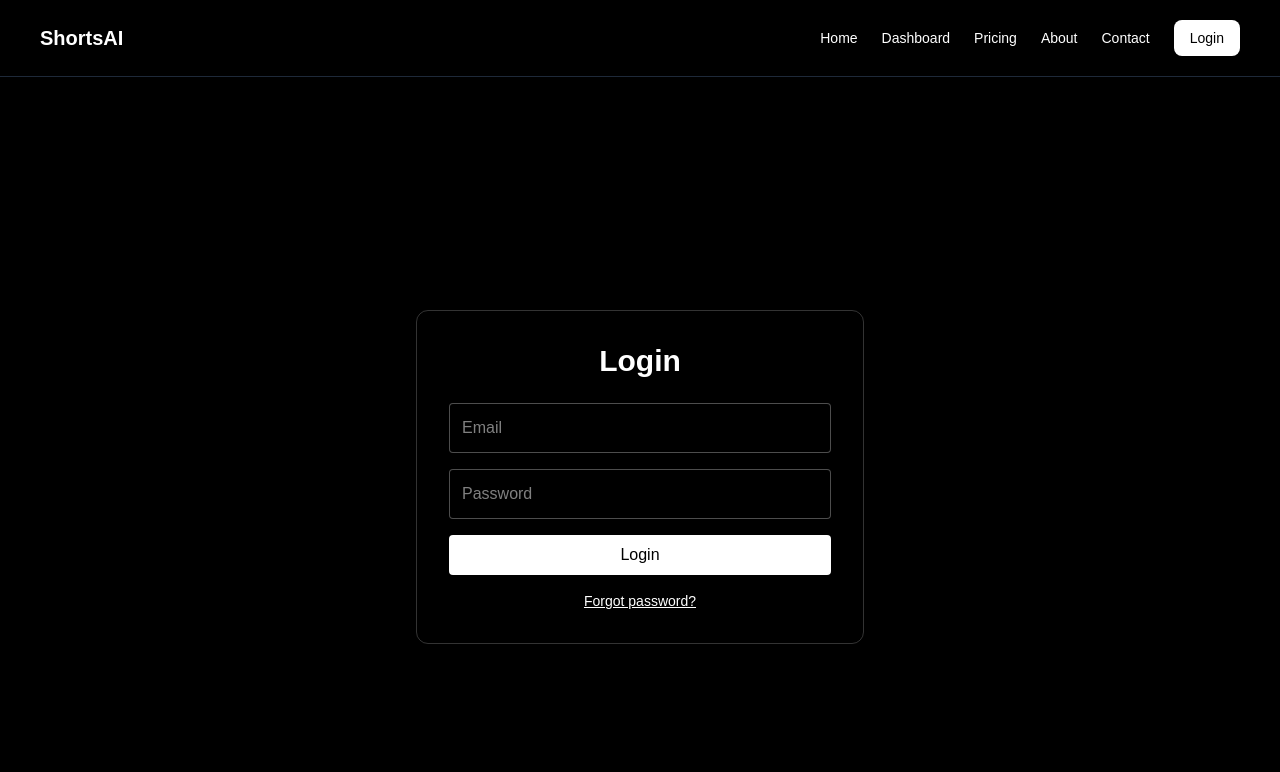
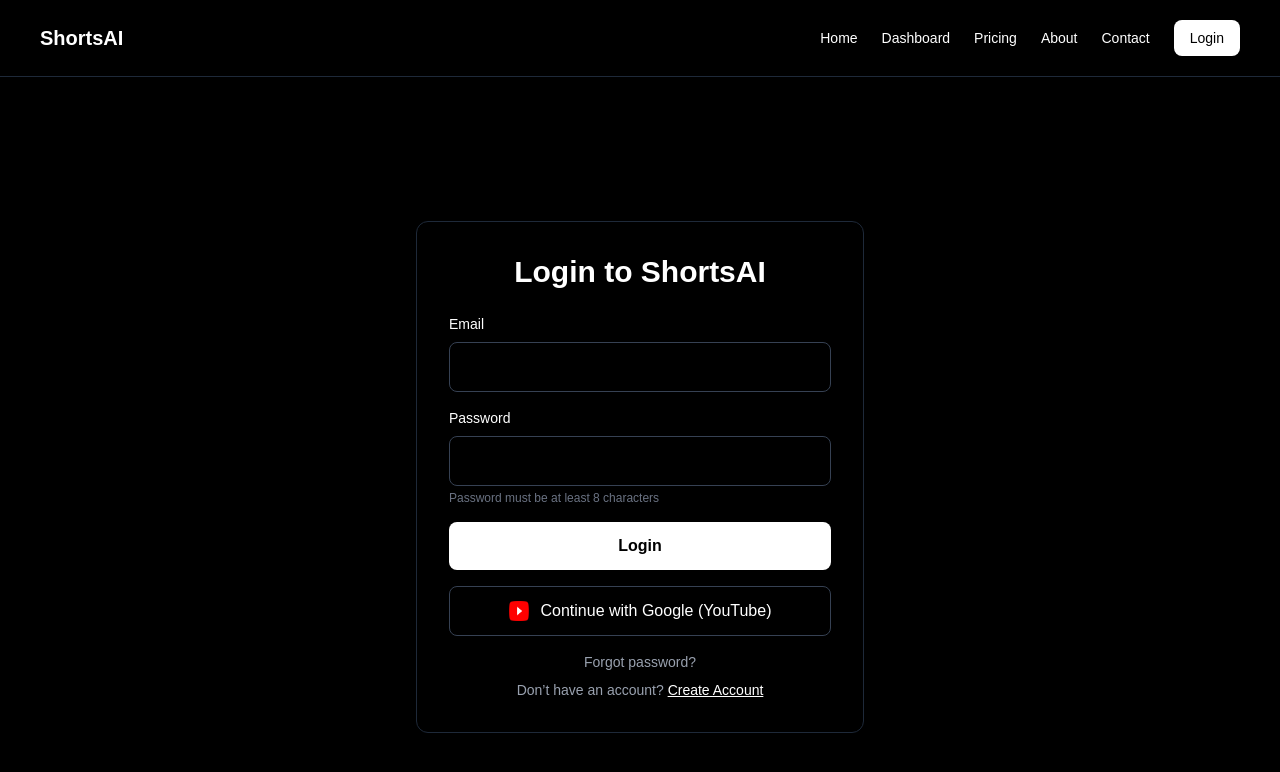
Before and after one commit to testmail9522-creator/saas, a Next.js app in the folder my-app/: page /login in a window 1280 px wide. Shown: the top 772 px of the page. Built offline with nearby package versions, Linux system fonts and the light colour scheme; no server answers.

Commit message:
Update project

```diff
--- a/my-app/app/login/page.tsx
+++ b/my-app/app/login/page.tsx
@@ -4,18 +4,30 @@
 import { useRouter } from "next/navigation";
 import { supabase } from "@/lib/supabaseClient";
 
+type Mode = "login" | "signup" | "forgot";
+
 export default function LoginPage() {
   const router = useRouter();
 
+  const [mode, setMode] = useState<Mode>("login");
   const [email, setEmail] = useState("");
   const [password, setPassword] = useState("");
   const [loading, setLoading] = useState(false);
-  const [error, setError] = useState<string | null>(null);
 
-  const handleLogin = async (e: React.FormEvent) => {
-    e.preventDefault();
+  // ✅ PASSWORD VALIDATION (8+)
+  const validatePassword = () => {
+    if (password.length < 8) {
+      alert("Password must be at least 8 characters long.");
+      return false;
+    }
+    return true;
+  };
+
+  // ✅ LOGIN
+  const handleLogin = async () => {
+    if (!validatePassword()) return;
+
     setLoading(true);
-    setError(null);
 
     const { error } = await supabase.auth.signInWithPassword({
       email,
@@ -25,56 +37,184 @@
     setLoading(false);
 
     if (error) {
-      setError(error.message);
+      alert(error.message);
       return;
     }
 
-    // ✅ REDIRECT TO HOME INSTEAD OF DASHBOARD
-    router.push("/");
+    router.push("/dashboard");
+  };
+
+  // ✅ SIGNUP
+  const handleSignup = async () => {
+    if (!validatePassword()) return;
+
+    setLoading(true);
+
+    const { error } = await supabase.auth.signUp({
+      email,
+      password,
+    });
+
+    setLoading(false);
+
+    if (error) {
+      alert(error.message);
+      return;
+    }
+
+    alert("Account created successfully! Please login.");
+    setMode("login");
+  };
+
+  // ✅ FORGOT PASSWORD (INSIDE SAME PAGE)
+  const handleForgotPassword = async () => {
+    if (!email) {
+      alert("Please enter your email.");
+      return;
+    }
+
+    setLoading(true);
+
+    const { error } = await supabase.auth.resetPasswordForEmail(email, {
+      redirectTo: "http://localhost:3000/reset-password",
+    });
+
+    setLoading(false);
+
+    if (error) {
+      alert(error.message);
+      return;
+    }
+
+    alert("Password reset link sent to your email.");
+    setMode("login");
+  };
+
+  // ✅ GOOGLE LOGIN
+  const handleGoogleLogin = async () => {
+    await supabase.auth.signInWithOAuth({
+      provider: "google",
+    });
   };
 
   return (
-    <main className="min-h-screen bg-black text-white flex items-center justify-center px-4">
-      <form
-        onSubmit={handleLogin}
-        className="w-full max-w-md border border-white/20 rounded-xl p-8"
-      >
-        <h1 className="text-3xl font-bold mb-6 text-center">Login</h1>
+    <main className="min-h-screen bg-black text-white flex items-center justify-center px-6">
 
+      <div className="border border-gray-800 rounded-xl p-8 w-full max-w-md">
+
+        <h1 className="text-3xl font-bold text-center mb-6">
+          {mode === "login" && "Login to ShortsAI"}
+          {mode === "signup" && "Create Your Account"}
+          {mode === "forgot" && "Reset Your Password"}
+        </h1>
+
+        {/* ✅ EMAIL ALWAYS SHOWN */}
+        <label className="block text-sm mb-2">Email</label>
         <input
           type="email"
-          placeholder="Email"
-          className="w-full mb-4 p-3 rounded bg-black border border-white/30"
           value={email}
           onChange={(e) => setEmail(e.target.value)}
-          required
+          className="w-full mb-4 p-3 rounded-lg bg-black border border-gray-700 outline-none"
         />
 
+        {/* ✅ PASSWORD ONLY FOR LOGIN & SIGNUP */}
+        {mode !== "forgot" && (
+          <>
+            <label className="block text-sm mb-2">Password</label>
             <input
               type="password"
-          placeholder="Password"
-          className="w-full mb-4 p-3 rounded bg-black border border-white/30"
               value={password}
               onChange={(e) => setPassword(e.target.value)}
-          required
+              className="w-full mb-1 p-3 rounded-lg bg-black border border-gray-700 outline-none"
             />
+            <p className="text-xs text-gray-500 mb-4">
+              Password must be at least 8 characters
+            </p>
+          </>
+        )}
 
-        {error && <p className="text-red-400 text-sm mb-4">{error}</p>}
-
+        {/* ✅ MAIN ACTION BUTTON */}
+        {mode === "login" && (
           <button
-          type="submit"
+            onClick={handleLogin}
             disabled={loading}
-          className="w-full bg-white text-black py-2 rounded disabled:opacity-50"
+            className="w-full bg-white text-black py-3 rounded-lg font-semibold hover:bg-gray-200 transition mb-4"
           >
             {loading ? "Logging in..." : "Login"}
           </button>
+        )}
 
-        <div className="text-center mt-4 text-sm">
-          <a href="/reset-password" className="underline">
+        {mode === "signup" && (
+          <button
+            onClick={handleSignup}
+            disabled={loading}
+            className="w-full bg-white text-black py-3 rounded-lg font-semibold hover:bg-gray-200 transition mb-4"
+          >
+            {loading ? "Creating Account..." : "Create Account"}
+          </button>
+        )}
+
+        {mode === "forgot" && (
+          <button
+            onClick={handleForgotPassword}
+            disabled={loading}
+            className="w-full bg-white text-black py-3 rounded-lg font-semibold hover:bg-gray-200 transition mb-4"
+          >
+            {loading ? "Sending reset link..." : "Send Reset Link"}
+          </button>
+        )}
+
+        {/* ✅ GOOGLE LOGIN ONLY IN LOGIN MODE */}
+        {mode === "login" && (
+          <button
+            onClick={handleGoogleLogin}
+            className="w-full flex items-center justify-center gap-3 border border-gray-700 py-3 rounded-lg hover:border-white transition mb-4"
+          >
+            <img src="/youtube.png" className="w-5 h-5" />
+            Continue with Google (YouTube)
+          </button>
+        )}
+
+        {/* ✅ MODE TOGGLES */}
+        <div className="text-center text-sm space-y-2 text-gray-400">
+
+          {mode === "login" && (
+            <>
+              <button
+                onClick={() => setMode("forgot")}
+                className="hover:text-white"
+              >
                 Forgot password?
-          </a>
+              </button>
+
+              <p>
+                Don’t have an account?{" "}
+                <button
+                  onClick={() => setMode("signup")}
+                  className="text-white underline"
+                >
+                  Create Account
+                </button>
+              </p>
+            </>
+          )}
+
+          {mode !== "login" && (
+            <p>
+              Back to{" "}
+              <button
+                onClick={() => setMode("login")}
+                className="text-white underline"
+              >
+                Login
+              </button>
+            </p>
+          )}
+
         </div>
-      </form>
+
+      </div>
+
     </main>
   );
 }
```
Lines whose indentation alone changed are shown as unchanged.
